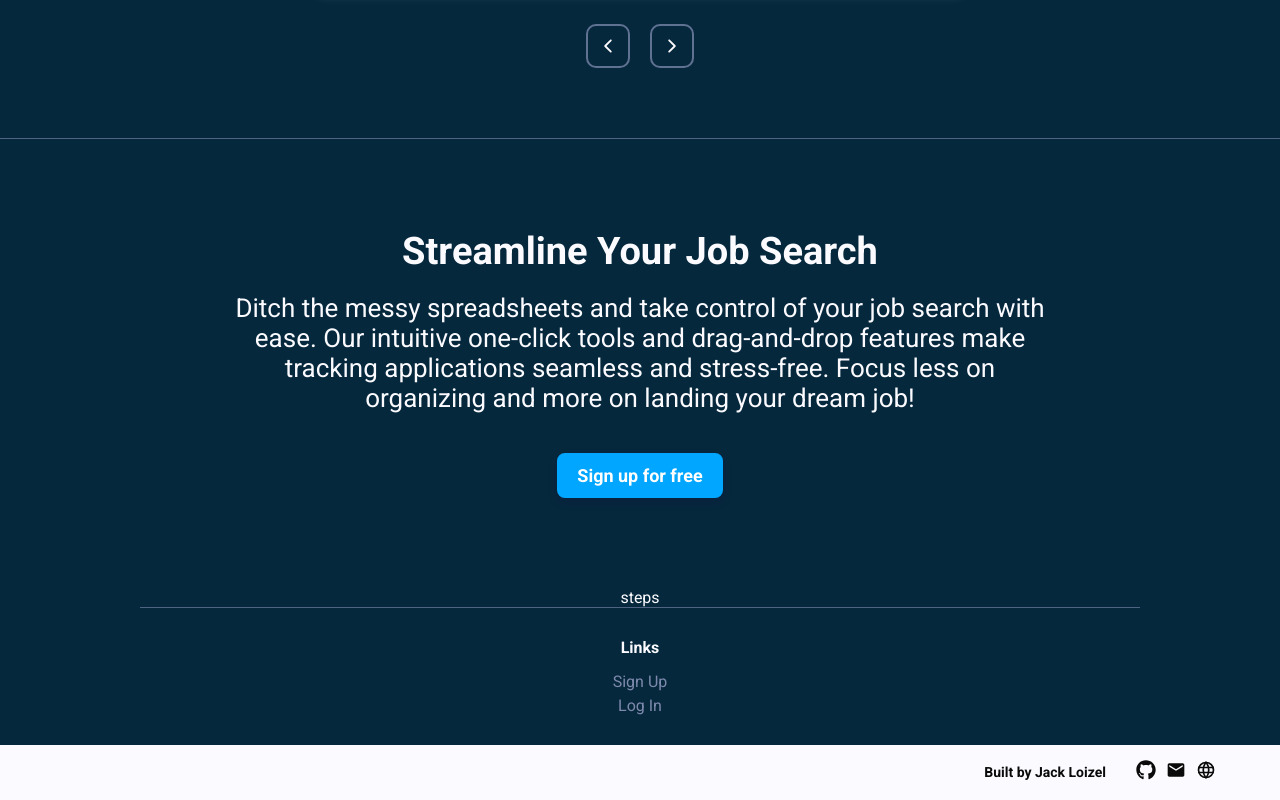
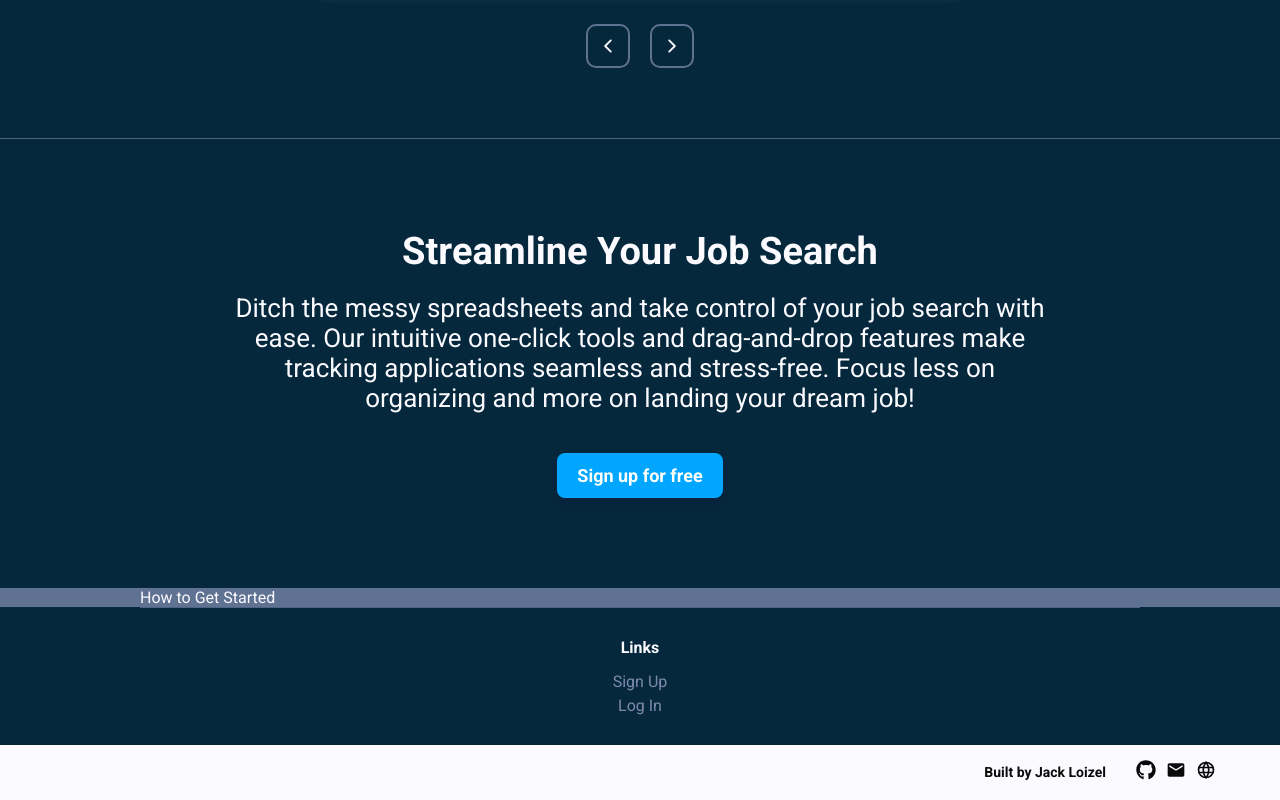
Before and after one commit to jloizel/jobtrackr, a Next.js app: page / in a window 1280 px wide. Shown: the part 4178-4978 px from the top of the page. Built offline with nearby package versions, Linux system fonts and the light colour scheme; no server answers; a web font is replaced by a local one.

Commit message:
adding register form

```diff
--- a/src/components/authentication/authentication.tsx
+++ b/src/components/authentication/buttons/buttons.tsx
@@ -1,10 +1,10 @@
 "use client"
 
-import styles from "./authentication.module.css"
+import styles from "./buttons.module.css"
 import { signOut, useSession } from "next-auth/react";
 import Link from "next/link";
 
-const Authentication = () => {
+const AuthenticationButtons = () => {
   const { status } = useSession();
 
   return (
@@ -29,4 +29,4 @@ const Authentication = () => {
   );
 }
 
-export default Authentication
+export default AuthenticationButtons
--- a/src/components/navbar/mobileNavbar.tsx
+++ b/src/components/navbar/mobileNavbar.tsx
@@ -1,7 +1,7 @@
 "use client";
 
 import { GiFishing } from "react-icons/gi";
-import Authentication from "../authentication/authentication";
+import Authentication from "../authentication/buttons/buttons";
 import ThemeToggle from "../themeToggle/themeToggle";
 import styles from "./navbar.module.css";
 import { useSession } from "next-auth/react";
--- a/src/components/navbar/navbar.tsx
+++ b/src/components/navbar/navbar.tsx
@@ -1,7 +1,7 @@
 "use client"
 
 import { GiFishing } from "react-icons/gi";
-import Authentication from "../authentication/authentication";
+import Authentication from "../authentication/buttons/buttons";
 import ThemeToggle from "../themeToggle/themeToggle";
 import styles from "./navbar.module.css"
 import { useSession } from "next-auth/react";
--- a/src/components/steps/steps.module.css
+++ b/src/components/steps/steps.module.css
@@ -0,0 +1,20 @@
+.wrapper {
+  width: 100vw;
+  background-color: #7e8aadc1;
+}
+
+.container {
+  width: 80%;
+  max-width: 1000px;
+  display: flex;
+  flex-direction: row;
+  justify-self: center;
+}
+
+.leftContainer {
+  width: 50%;
+}
+
+.rightContainer {
+  width: 50%;
+}
--- a/src/components/steps/steps.tsx
+++ b/src/components/steps/steps.tsx
@@ -1,8 +1,18 @@
 import React from 'react'
+import styles from "./steps.module.css"
 
 const Steps = () => {
   return (
-    <div>steps</div>
+    <div className={styles.wrapper}>
+      <div className={styles.container}>
+        <div className={styles.leftContainer}>
+          How to Get Started
+        </div>
+        <div className={styles.rightContainer}>
+
+        </div>
+      </div>
+    </div>
   )
 }
 
```
Also changed, not shown: src/components/authentication/form/form.tsx (added, +18 -0 lines), src/components/authentication/buttons/buttons.module.css (renamed from src/components/authentication/authentication.module.css), src/components/authentication/form/form.module.css (added).
